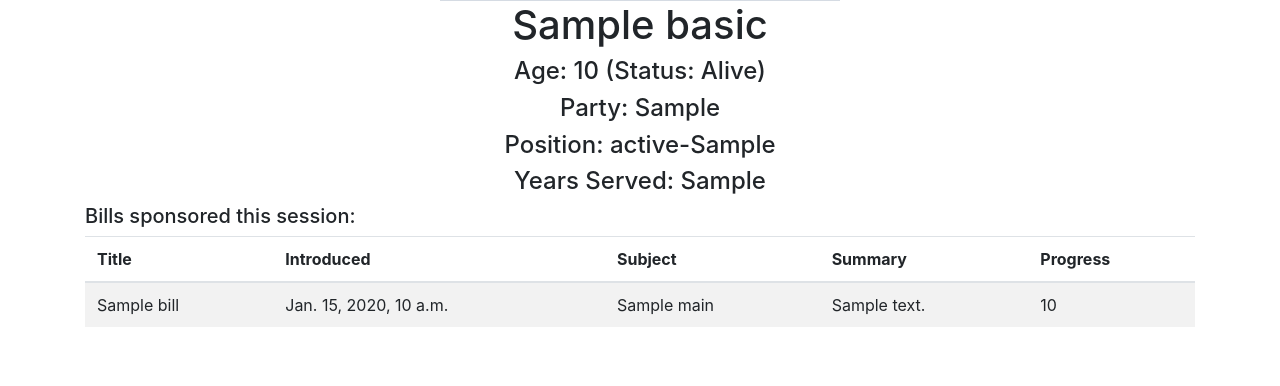
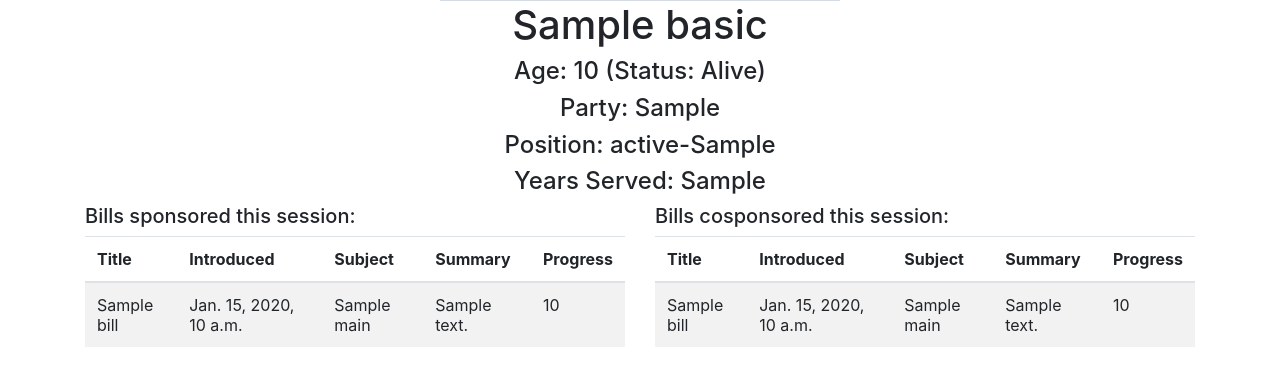
Before and after one commit to hunter-heidenreich/Democracy-Now, a Django app: template mysite/reps/templates/reps/view.html in a window 1280 px wide. Shown: the part 299-685 px from the top of the page. Run offline with Django 3.2, Linux system fonts and the light colour scheme; the template is opened without the code that fills it: most values are stand-ins (such as "Sample title", 1, 10 or a date in 2020); grey boxes marked "Sample" are stand-in pictures; some libraries are stand-ins or nearby versions.

Commit message:
Grab cosponsor information

```diff
--- a/mysite/reps/templates/reps/view.html
+++ b/mysite/reps/templates/reps/view.html
@@ -24,7 +24,7 @@
     <div class="row">
         <div class="col">
             <h5 class="h5">Bills sponsored this session:</h5>
-            {% if bills %}
+            {% if sponsor %}
             <table class="table table-striped table-hover">
                 <thead>
                     <th>Title</th>
@@ -34,7 +34,7 @@
                     <th>Progress</th>
                 </thead>
                 <tbody>
-                    {% for bill in bills %}
+                    {% for bill in sponsor %}
                     <tr>
                         <td>{{ bill.title }}</td>
                         <td>{{ bill.get_introduced_date }}</td>
@@ -49,5 +49,32 @@
             <p>No sponsored bills this session.</p>
             {% endif %}
         </div>
+        <div class="col">
+            <h5 class="h5">Bills cosponsored this session:</h5>
+            {% if cosponsor %}
+            <table class="table table-striped table-hover">
+                <thead>
+                    <th>Title</th>
+                    <th>Introduced</th>
+                    <th>Subject</th>
+                    <th>Summary</th>
+                    <th>Progress</th>
+                </thead>
+                <tbody>
+                    {% for bill in cosponsor %}
+                    <tr>
+                        <td>{{ bill.title }}</td>
+                        <td>{{ bill.get_introduced_date }}</td>
+                        <td>{{ bill.subjects.main.title }}</td>
+                        <td>{{ bill.summary }}</td>
+                        <td>{{ bill.get_progress }}</td>
+                    </tr>
+                    {% endfor %}
+                </tbody>
+            </table>
+            {% else %}
+            <p>No cosponsored bills this session.</p>
+            {% endif %}
+        </div>
     </div>
 </div>
--- a/tools/us/federal/house/bill.py
+++ b/tools/us/federal/house/bill.py
@@ -715,6 +715,8 @@ class Bill:
             return value == self._congress
         elif key == 'sponsor url':
             return value == self._overview['sponsor']['url']
+        elif key == 'cosponsor url':
+            return value in [co['cosponsors']['url'] for co in self._cosponsors]
         else:
             print('Unknown property for bill. Returning False')
 
--- a/tools/us/federal/house/house.py
+++ b/tools/us/federal/house/house.py
@@ -77,6 +77,9 @@ class USHouse:
                 if key == 'sponsor':
                     self._search_by[group][key][value] = \
                         self.search('bills', 'sponsor url', value)
+                elif key == 'cosponsor':
+                    self._search_by[group][key][value] = \
+                        self.search('bills', 'cosponsor url', value)
                 else:
                     self._search_by[group][key][value] = \
                         set(filter(lambda r: r.search(key, value), self._reps))
```
Also changed, not shown: mysite/reps/views.py (+15 -7 lines).
